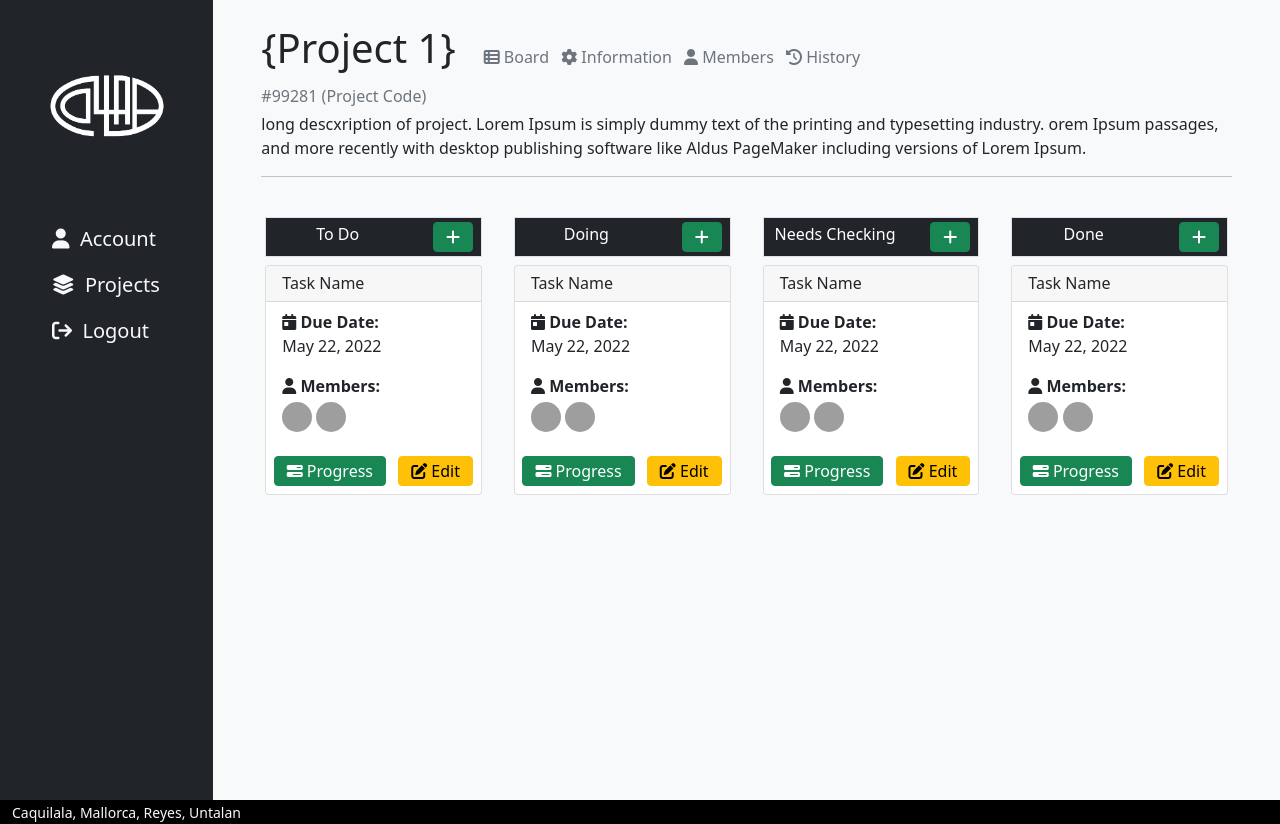
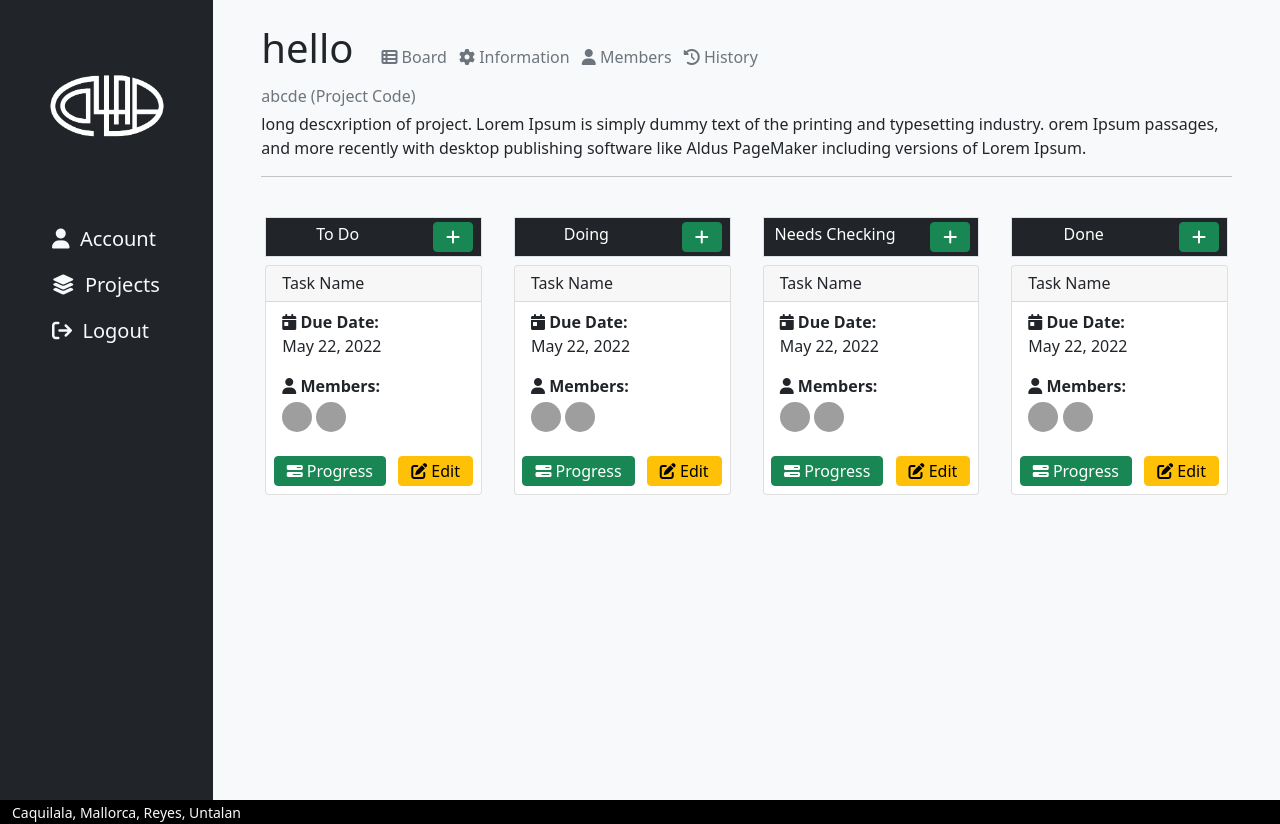
Before and after one commit to gmbt18/Collab-Web-App-Project-deploy, a Django app: page /project/11/ in a window 1280 px wide. Run offline with Django 3.2, Linux system fonts and the light colour scheme; a user stored in the database is signed in; data comes from the database, SQL or seed files in the repository; both versions use the stored data as it was after the commit; some libraries are stand-ins or nearby versions; grey boxes are pictures that could not be loaded.

Commit message:
all project pages dynamic

```diff
--- a/collabapp/templates/collabapp/project-header.html
+++ b/collabapp/templates/collabapp/project-header.html
@@ -1,11 +1,11 @@
 <div class="row row-cols-auto align-items-baseline">
     <div class="col">
-        <h1>{Project 1}</h1>
+        <h1>{{project.title}}</h1>
     </div>
     <div class="col">
-        <a class="fs-6 mx-1 text-decoration-none text-muted" href="#"><i class="fa-solid fa-table-list"></i> Board</a>
-        <a class="fs-6 mx-1 text-decoration-none text-muted" href="{% url 'projectInfoPage' %}"><i class="fa-solid fa-gear"></i> Information</a>
-        <a class="fs-6 mx-1 text-decoration-none text-muted" href="{% url 'projectMembersPage' %}"><i class="fa-solid fa-user"></i> Members</a>
-        <a class="fs-6 mx-1 text-decoration-none text-muted" href="{% url 'projectHistoryPage' %}"><i class="fa-solid fa-clock-rotate-left"></i> History</a>
+        <a class="fs-6 mx-1 text-decoration-none text-muted" href="{% url 'projectPage' project.id %}"><i class="fa-solid fa-table-list"></i> Board</a>
+        <a class="fs-6 mx-1 text-decoration-none text-muted" href="{% url 'projectInfoPage' project.id %}"><i class="fa-solid fa-gear"></i> Information</a>
+        <a class="fs-6 mx-1 text-decoration-none text-muted" href="{% url 'projectMembersPage' project.id %}"><i class="fa-solid fa-user"></i> Members</a>
+        <a class="fs-6 mx-1 text-decoration-none text-muted" href="{% url 'projectHistoryPage' project.id %}"><i class="fa-solid fa-clock-rotate-left"></i> History</a>
     </div>
 </div>
--- a/collabapp/templates/collabapp/project-home.html
+++ b/collabapp/templates/collabapp/project-home.html
@@ -18,7 +18,7 @@
 
             <div class="col-10 min-vh-100 px-5 py-4 bg-light">
                 {% include 'collabapp/project-header.html' %}
-                <p class="text-muted my-1">#99281 (Project Code)</p>
+                <p class="text-muted my-1">{{project.code}} (Project Code)</p>
                 <p>long descxription of project. Lorem Ipsum is simply dummy text of the printing and typesetting industry. orem Ipsum passages, and more recently with desktop publishing software like Aldus PageMaker including versions of Lorem Ipsum.</p>
                 <hr>
                 <br>
--- a/collabapp/templates/collabapp/project-info.html
+++ b/collabapp/templates/collabapp/project-info.html
@@ -60,7 +60,7 @@
                             </div>
                             <div class="text-end">
                                <!-- <a class="btn btn-success" href=""><i class="fa-solid fa-plus"></i> Add</a>                             -->
-                               <a class="btn btn-warning" href="{% url 'projectMembersPage' %}"><i class="fa-solid fa-pen-to-square"></i> Edit</a>
+                               <a class="btn btn-warning" href="{% url 'projectMembersPage' project.id %}"><i class="fa-solid fa-pen-to-square"></i> Edit</a>
                             </div>
                         </div>
 
@@ -86,7 +86,7 @@
                             </div>
                             <div class="text-end">
                                <!-- <a class="btn btn-success" href=""><i class="fa-solid fa-plus"></i> Add</a> -->
-                               <a class="btn btn-warning" href="{% url 'projectPage' %}"><i class="fa-solid fa-pen-to-square"></i> Edit</a>
+                               <a class="btn btn-warning" href="{% url 'projectPage' project.id %}"><i class="fa-solid fa-pen-to-square"></i> Edit</a>
                             </div>
                         </div>
                     </div>
--- a/collabapp/templates/collabapp/project-members.html
+++ b/collabapp/templates/collabapp/project-members.html
@@ -58,7 +58,7 @@
                     </table>
 
                     <!-- <div class="text-end">
-                        <a class="btn btn-success" href="{% url 'projectMembersAddPage' %}"><i class="fa-solid fa-plus"></i> Add</a>
+                        <a class="btn btn-success" href="{% url 'projectMembersAddPage' project.id %}"><i class="fa-solid fa-plus"></i> Add</a>
                     </div> -->
 
                 </div>
--- a/collabapp/urls.py
+++ b/collabapp/urls.py
@@ -8,12 +8,14 @@ urlpatterns = [
     path('logout/', views.logOutPage, name="logout"),
     path('register', views.registerPage, name='registerPage'),
     path('account/', views.accountPage, name='accountPage'),
+
     path('project-new', views.projectNewPage, name='projectNewPage'),
     path('project/<int:id>/', views.projectPage, name='projectPage'),
-    path('projectInfo', views.projectInfoPage, name='projectInfoPage'),
-    path('projectMembers', views.projectMembersPage, name='projectMembersPage'),
-    path('projectMembersAdd', views.projectMembersAddPage, name='projectMembersAddPage'),
-    path('projectHistory', views.projectHistoryPage, name='projectHistoryPage'),
+    path('project/<int:id>/info', views.projectInfoPage, name='projectInfoPage'),
+    path('project/<int:id>/members', views.projectMembersPage, name='projectMembersPage'),
+    path('project/<int:id>/membersadd', views.projectMembersAddPage, name='projectMembersAddPage'),
+    path('project/<int:id>/history', views.projectHistoryPage, name='projectHistoryPage'),
+
     path('taskAdd', views.taskAddPage, name='taskAddPage'),
     path('taskEdit', views.taskEditPage, name='taskEditPage'),
     path('taskProgress', views.taskProgressPage, name='taskProgressPage'),
--- a/collabapp/views.py
+++ b/collabapp/views.py
@@ -135,20 +135,28 @@ def projectNewPage(request):
     return render(request, 'collabapp/project-new.html', context)
 
 @login_required(login_url='loginPage')
-def projectInfoPage(request):
-    return render(request, 'collabapp/project-info.html')
+def projectInfoPage(request, id):
+    project = Project.objects.get(id=id)
+    context = {'project':project}
+    return render(request, 'collabapp/project-info.html', context)
 
 @login_required(login_url='loginPage')
-def projectMembersPage(request):
-    return render(request, 'collabapp/project-members.html')
+def projectMembersPage(request, id):
+    project = Project.objects.get(id=id)
+    context = {'project':project}
+    return render(request, 'collabapp/project-members.html', context)
 
 @login_required(login_url='loginPage')
-def projectMembersAddPage(request):
-    return render(request, 'collabapp/project-members-add.html')
+def projectMembersAddPage(request, id):
+    project = Project.objects.get(id=id)
+    context = {'project':project}
+    return render(request, 'collabapp/project-members-add.html', context)
 
 @login_required(login_url='loginPage')
-def projectHistoryPage(request):
-    return render(request, 'collabapp/project-history.html')
+def projectHistoryPage(request, id):
+    project = Project.objects.get(id=id)
+    context = {'project':project}
+    return render(request, 'collabapp/project-history.html', context)
 
 @login_required(login_url='loginPage')
 def taskAddPage(request):
```
Also changed, not shown: db.sqlite3.
